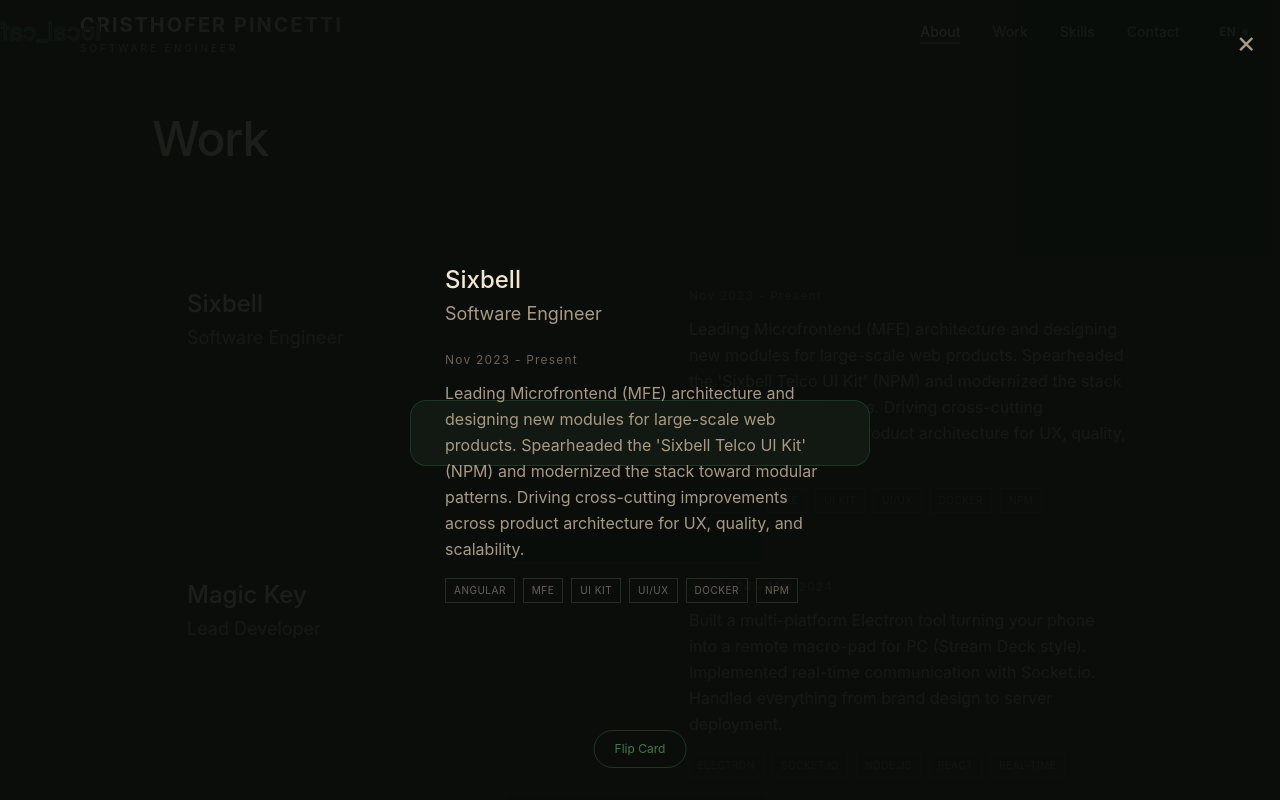
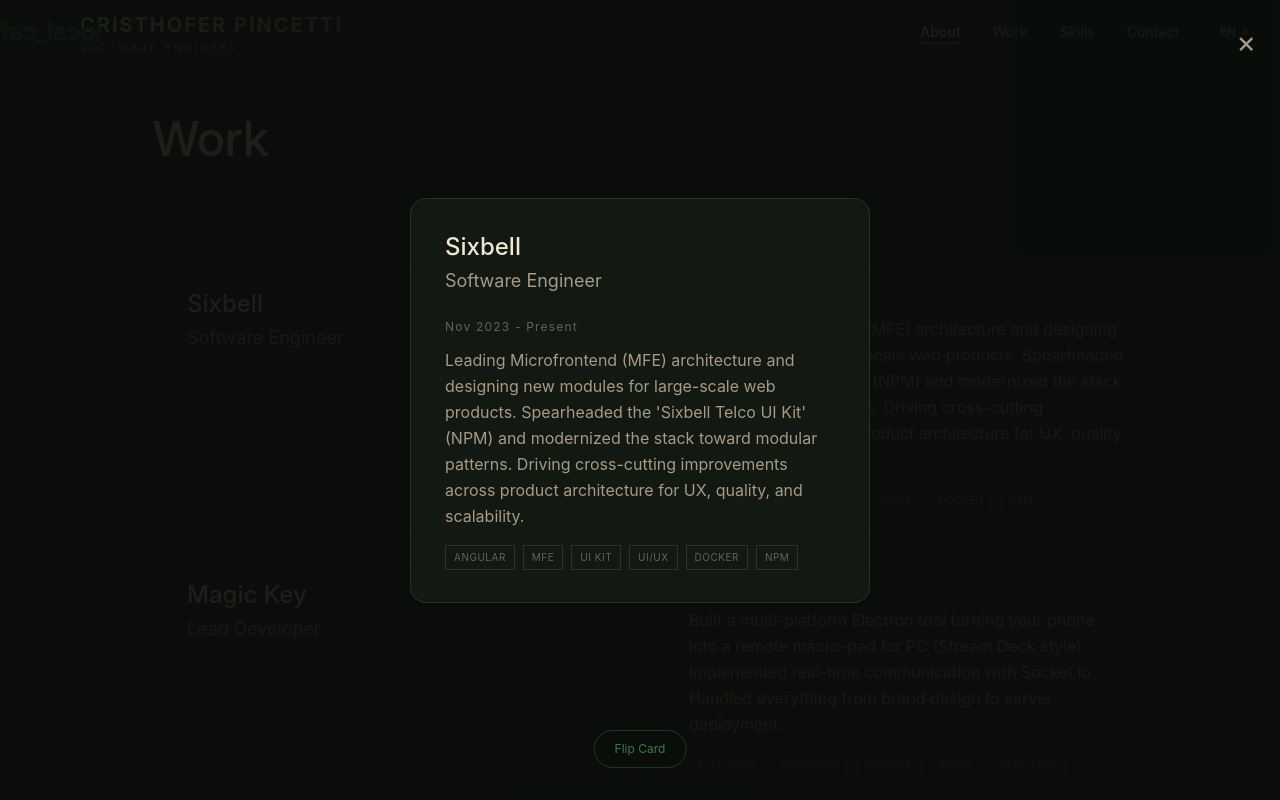
Before and after one commit to BrainerVirus/portfolio, an Astro site: page /1 in a window 1280 px wide. Both pictures are taken after a click on the element 640 px from the left and 1277 px from the top of the page. Shown: the part 877-1677 px from the top of the page. Built offline with nearby package versions, Linux system fonts and the light colour scheme; Astro itself is replaced by a stand-in of ours; some icons are missing.

Commit message:
fix(work): modal card sizes to content via natural flow front face
- Remove position:absolute from front face — it now sizes card naturally
- Back face stays absolute for 3D overlap
- Inner wrapper no longer absolute, flows with front content

```diff
--- a/src/components/sections/ExperienceSection.astro
+++ b/src/components/sections/ExperienceSection.astro
@@ -90,9 +90,9 @@
 
 <div class="experience-modal pointer-events-none fixed inset-0 z-50 flex items-center justify-center opacity-0" style="background: rgba(10,14,10,0.92); transition: opacity 0.4s ease;">
 	<div class="experience-modal-card relative cursor-default" style="width: 460px; max-height: 80vh; perspective: 3000px; transform-style: preserve-3d;">
-		<div class="experience-modal-inner absolute inset-0" style="transform-style: preserve-3d;">
+		<div class="experience-modal-inner" style="transform-style: preserve-3d;">
 			<div class="experience-modal-glow pointer-events-none absolute inset-0 rounded-2xl z-10" style="opacity: 0; background: radial-gradient(circle 200px at var(--mgx, 50%) var(--mgy, 50%), rgba(58,122,77,0.10), transparent 70%); transition: opacity 0.3s ease;"></div>
-			<div class="experience-modal-front absolute inset-0 rounded-2xl p-8 flex flex-col justify-center" style="background: rgba(20,26,20,0.95); border: 1px solid rgba(58,122,77,0.3); backface-visibility: hidden;">
+			<div class="experience-modal-front rounded-2xl p-8" style="background: rgba(20,26,20,0.95); border: 1px solid rgba(58,122,77,0.3); backface-visibility: hidden;">
 				<div class="experience-modal-content"></div>
 			</div>
 			<div class="experience-modal-back absolute inset-0 rounded-2xl p-10 flex items-center justify-center" style="background: #0a0e0a; border: 1px solid rgba(58,122,77,0.5); backface-visibility: hidden; transform: rotateY(180deg);">
```
